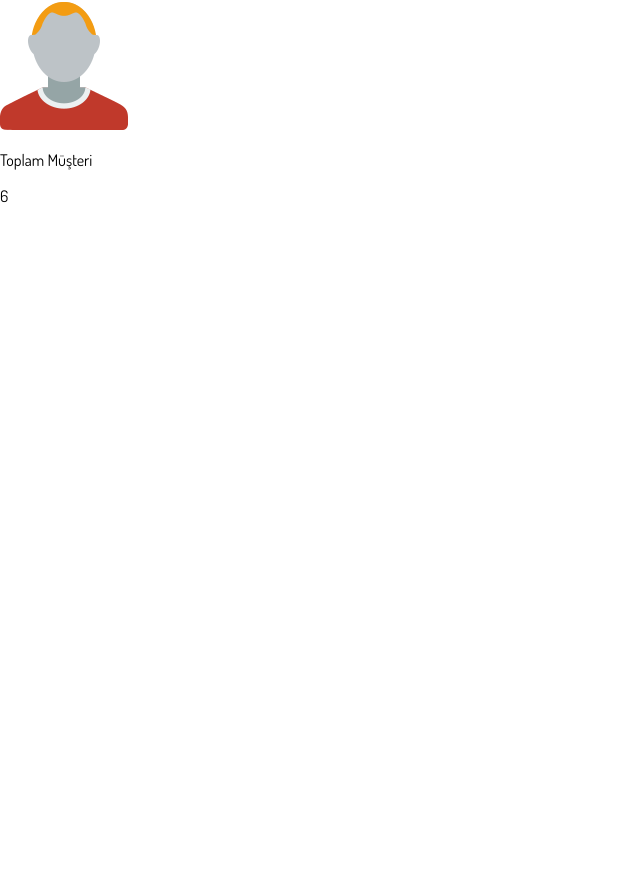
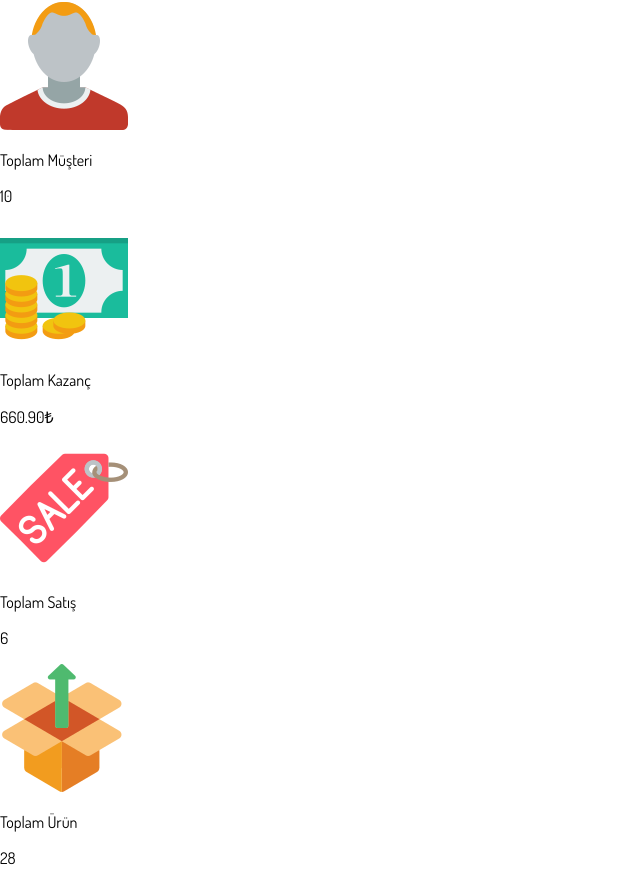
Before and after one commit to SBEGENJOV/mern-pos, a React (Create React App) app in the folder client/: page /statistic in a window 1280 px wide. Shown: the part 284-1168 px from the top of the page, without its empty margins (0-640 px from the left). Before the commit the page ends 800 px from the top, so only its background shows below. Built offline with nearby package versions, Linux system fonts and the light colour scheme; a web font is replaced by a local one.

Commit message:
add/statistic card

```diff
--- /dev/null
+++ b/client/src/component/statistics/StatisticCard.jsx
@@ -0,0 +1,19 @@
+const StatisticCard = ({ title, amount,img }) => {
+  return (
+    <>
+      <div className="cart-item bg-gray-800 p-8 rounded-lg">
+        <div className="flex gap-x-4">
+          <div className="rounded-full bg-white w-16 h-16 p-3">
+            <img src={img} alt="" />
+          </div>
+          <div className="text-white">
+            <p className="mb-2 text-lg font-medium text-gray-400">{title}</p>
+            <p className="text-xl  font-semibold text-gray-200">{amount}</p>
+          </div>
+        </div>
+      </div>
+    </>
+  );
+};
+
+export default StatisticCard;
--- a/client/src/pages/StatisticPage.jsx
+++ b/client/src/pages/StatisticPage.jsx
@@ -1,4 +1,5 @@
 import Header from "../component/header/Header";
+import StatisticCard from "../component/statistics/StatisticCard";
 
 const StatisticPage = () => {
   return (
@@ -11,20 +12,27 @@ const StatisticPage = () => {
             Hoş Geldin{" "}
             <span className="text-green-700 font-bold text-xl">Admin</span>
           </h2>
-          <div className="statistic-cards grid grid-cols-4 my-10">
-            <div className="cart-item bg-gray-800 p-8 rounded-lg">
-              <div className="flex gap-x-4">
-                <div className="rounded-full bg-white w-16 h-16 p-3">
-                  <img src="images/user.png" alt="" />
-                </div>
-                <div className="text-white">
-                  <p className="mb-2 text-lg font-medium text-gray-400">
-                    Toplam Müşteri
-                  </p>
-                  <p className="text-xl  font-semibold text-gray-200">6</p>
-                </div>
-              </div>
-            </div>
+          <div className="statistic-cards grid xl:grid-cols-4 md:grid-cols-2 my-10 md:gap-10 gap-4">
+            <StatisticCard
+              title={"Toplam Müşteri"}
+              amount={"10"}
+              img={"images/user.png"}
+            />
+            <StatisticCard
+              title={"Toplam Kazanç"}
+              amount={"660.90₺"}
+              img={"images/money.png"}
+            />
+            <StatisticCard
+              title={"Toplam Satış"}
+              amount={"6"}
+              img={"images/sale.png"}
+            />
+            <StatisticCard
+              title={"Toplam Ürün"}
+              amount={"28"}
+              img={"images/product.png"}
+            />
           </div>
         </div>
       </div>
```
